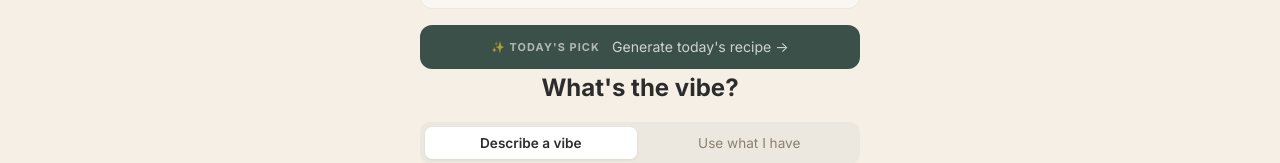
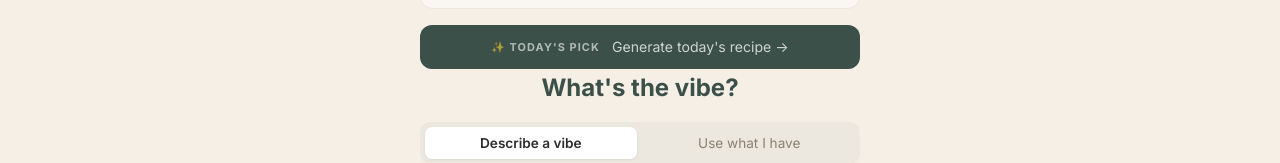
Before and after one commit to NSurawski/vibe-recipe-generator, a React (Vite) app in the folder client/: page / in a window 1280 px wide. Shown: the part 230-393 px from the top of the page. Built offline with nearby package versions, Linux system fonts and the light colour scheme; no server answers.

Commit message:
style: color "What's the vibe?" heading green

```diff
--- a/client/src/components/VibeInput.module.css
+++ b/client/src/components/VibeInput.module.css
@@ -7,7 +7,7 @@
 .heading {
   font-size: 1.5rem;
   font-weight: 700;
-  color: var(--tx-1);
+  color: var(--clr-btn);
   margin: 0;
   text-align: center;
 }
```
